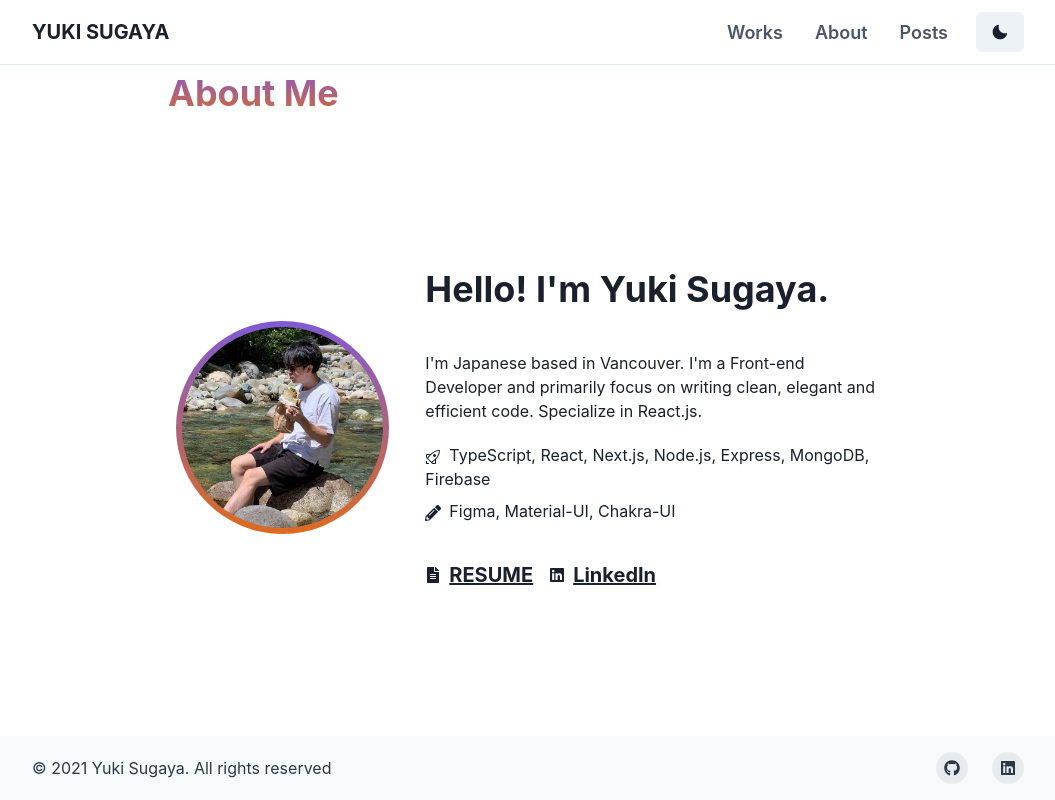
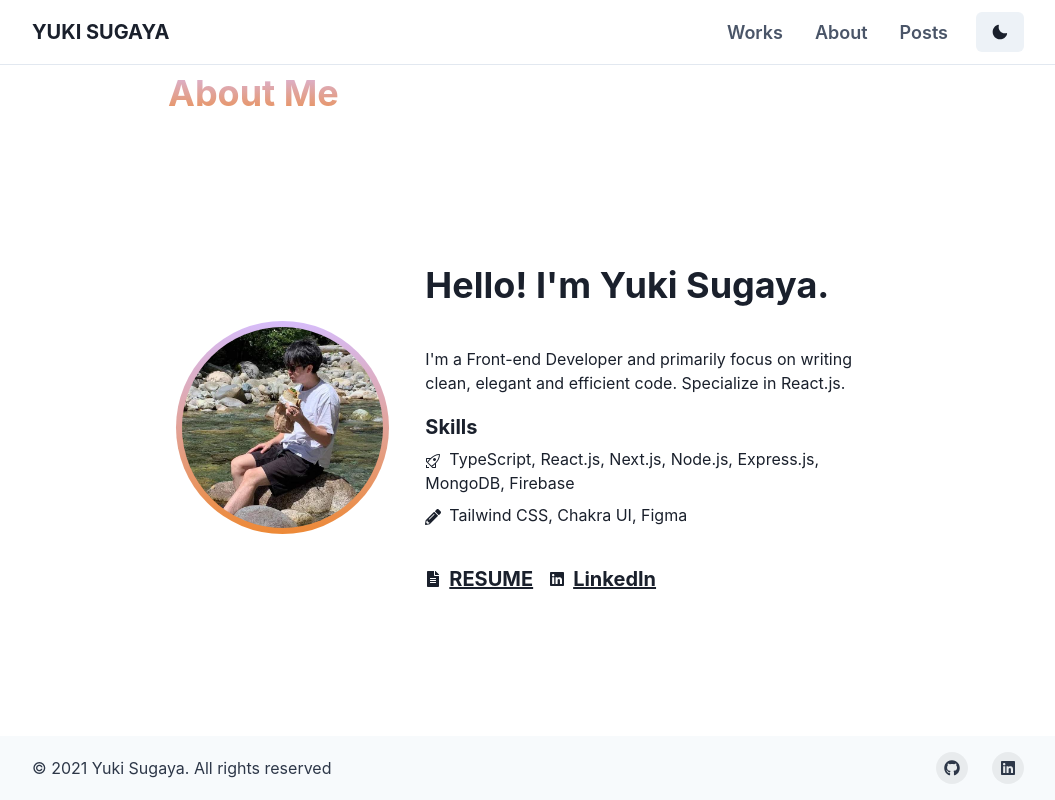
Before and after one commit to sugaya24/next-portfolio, a Next.js app: page /about in a window 1280 px wide. Shown: the whole page, without its empty margins (112-1167 px from the left). Built offline with nearby package versions, Linux system fonts and the light colour scheme.

Commit message:
refactor: update

```diff
--- a/lib/theme.js
+++ b/lib/theme.js
@@ -1,3 +1,3 @@
 export const colors = {
-  headingGradient: 'linear(to-t, orange.500, purple.500)',
+  headingGradient: 'linear(to-t, orange.400, purple.200)',
 };
--- a/src/components/About.tsx
+++ b/src/components/About.tsx
@@ -12,11 +12,10 @@ import {
   List,
   ListIcon,
 } from '@chakra-ui/react';
-import { colors } from '../../lib/theme';
 import { VscRocket } from 'react-icons/vsc';
 import { FaPencilAlt } from 'react-icons/fa';
 
-const skills = (
+export const skills = (
   <Box>
     <Heading as={`h4`} size={`md`} textAlign={`left`} pos={`relative`}>
       Skills
@@ -24,11 +23,11 @@ const skills = (
     <List pt={`2`}>
       <ListItem mb={`2`}>
         <ListIcon as={VscRocket} />
-        TypeScript, React, Next.js, Node.js, Express, MongoDB, Firebase
+        TypeScript, React.js, Next.js, Node.js, Express.js, MongoDB, Firebase
       </ListItem>
       <ListItem>
         <ListIcon as={FaPencilAlt} />
-        Figma, Material-UI, Chakra-UI
+        Tailwind CSS, Chakra UI, Figma
       </ListItem>
     </List>
   </Box>
@@ -38,26 +37,18 @@ const About = () => {
   const { colorMode } = useColorMode();
 
   return (
-    <Box mb={16}>
-      <Heading
-        as={`h2`}
-        p={2}
-        bgClip={`text`}
-        bgGradient={colors.headingGradient}
-      >
-        About
-      </Heading>
+    <Box my={16}>
       <Grid templateColumns={{ base: `1fr`, md: `2fr 1fr` }}>
         <Center px={4} flexDirection={`column`}>
-          <Heading as={`h2`} py={{ base: 4, md: 2 }}>
+          <Heading as={`h2`} w={`full`} py={{ base: 2, md: 0 }}>
             Yuki Sugaya
           </Heading>
-          <Text as={`p`} py={2} textAlign={`center`}>
-            I&apos;m a Frontend Developer based in Vancouver.
+          <Text as={`p`} w="full" color={`gray`} fontWeight="semibold">
+            Frontend Developer
           </Text>
-          <Container pt={6} display={{ base: `none`, md: `block` }}>
+          <Box pt={6} display={{ base: `none`, md: `block` }}>
             {skills}
-          </Container>
+          </Box>
         </Center>
         <Container
           className="image-box"
--- a/src/components/Posts.tsx
+++ b/src/components/Posts.tsx
@@ -23,7 +23,8 @@ const Posts: React.FC<Props> = ({ posts }) => {
     <Box className={`posts`}>
       <Heading
         as={`h2`}
-        p={2}
+        px={2}
+        mb={8}
         bgClip={`text`}
         bgGradient={colors.headingGradient}
       >
--- a/src/components/Works.tsx
+++ b/src/components/Works.tsx
@@ -9,7 +9,8 @@ const Works = () => {
     <Box mb={16}>
       <Heading
         as={`h2`}
-        p={2}
+        px={2}
+        mb={8}
         bgClip={`text`}
         bgGradient={colors.headingGradient}
       >
--- a/src/pages/about.tsx
+++ b/src/pages/about.tsx
@@ -7,17 +7,14 @@ import {
   Text,
   Grid,
   GridItem,
-  List,
-  ListIcon,
-  ListItem,
   Link as CuiLink,
   useBreakpointValue,
   HStack,
   Icon,
 } from '@chakra-ui/react';
-import { VscRocket } from 'react-icons/vsc';
-import { FaFileAlt, FaLinkedin, FaPencilAlt } from 'react-icons/fa';
+import { FaFileAlt, FaLinkedin } from 'react-icons/fa';
 import { colors } from 'lib/theme';
+import { skills } from '@/components/About';
 
 const profileSrc = `/images/profile.jpeg`;
 
@@ -50,20 +47,10 @@ const ProfileSection = () => {
             )}
           </Heading>
           <Text mb={`5`}>
-            I&apos;m Japanese based in Vancouver. I&apos;m a Front-end Developer
-            and primarily focus on writing clean, elegant and efficient code.
-            Specialize in React.js.
+            I&apos;m a Front-end Developer and primarily focus on writing clean,
+            elegant and efficient code. Specialize in React.js.
           </Text>
-          <List mb={`10`}>
-            <ListItem mb={`2`}>
-              <ListIcon as={VscRocket} />
-              TypeScript, React, Next.js, Node.js, Express, MongoDB, Firebase
-            </ListItem>
-            <ListItem>
-              <ListIcon as={FaPencilAlt} />
-              Figma, Material-UI, Chakra-UI
-            </ListItem>
-          </List>
+          <Box mb={10}>{skills}</Box>
           <HStack>
             <CuiLink
               mr={`2`}
```
